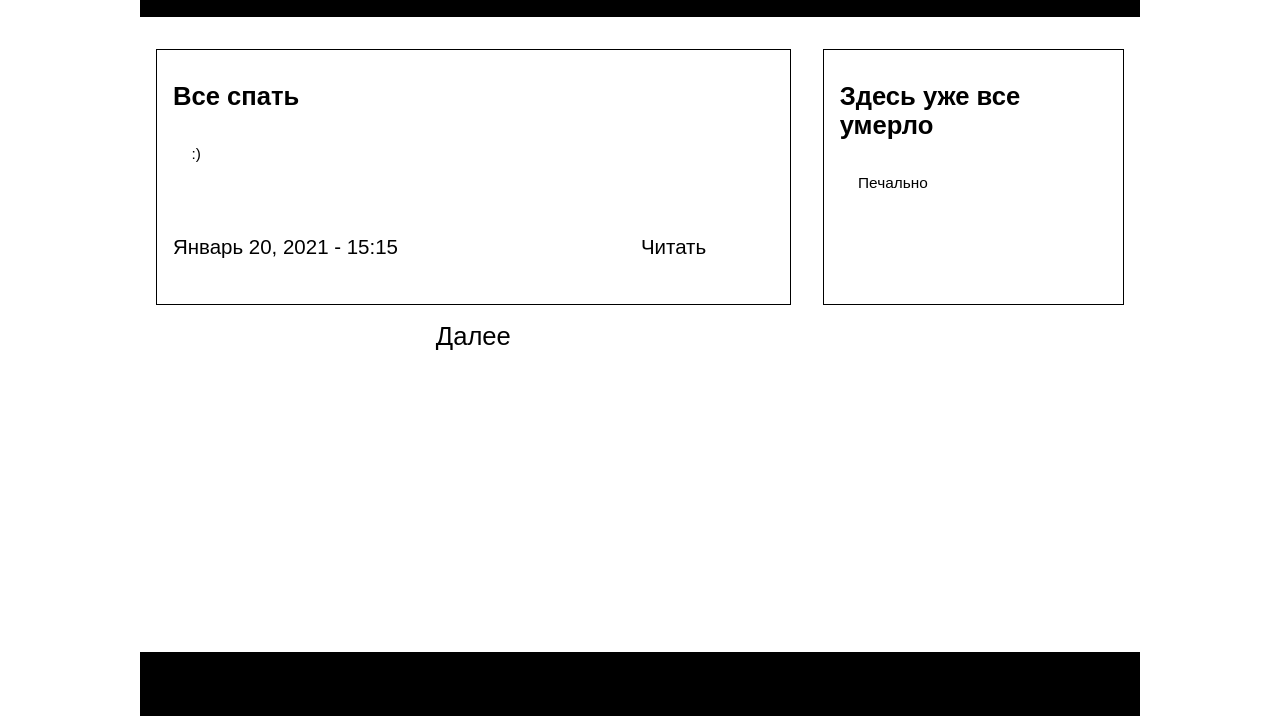
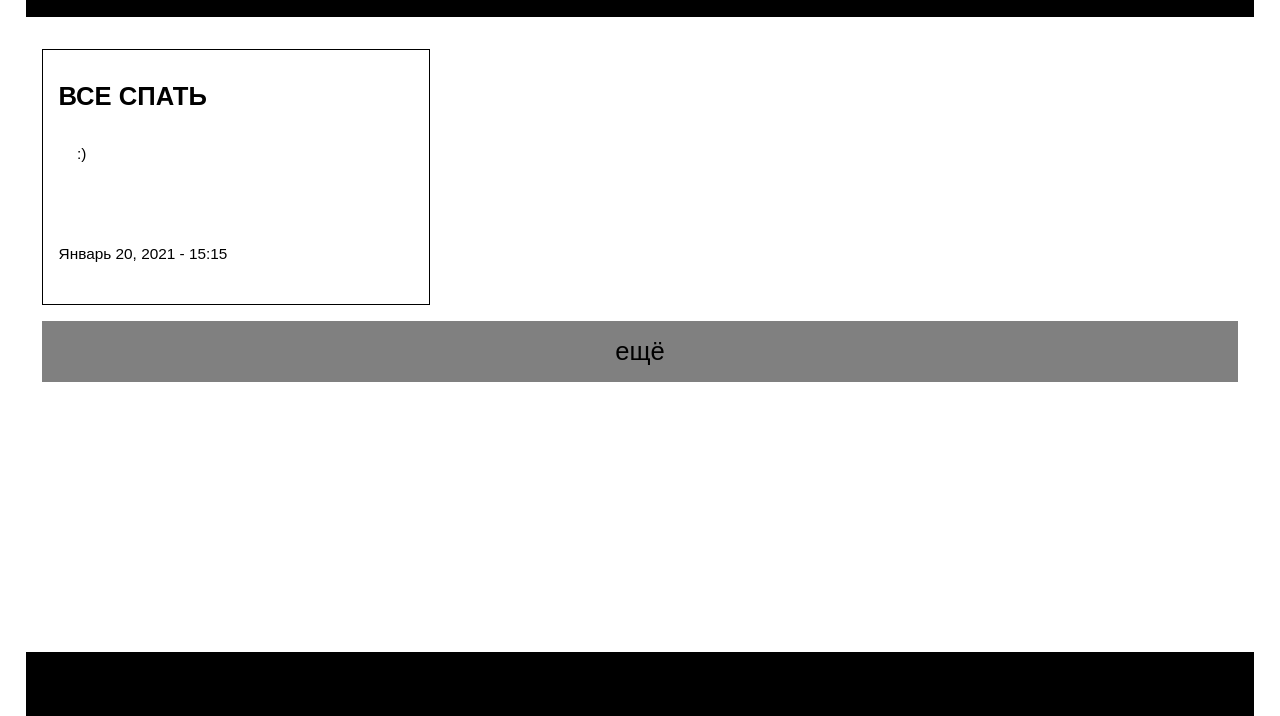
Before and after one commit to ElijahBitkov/whiteblog, a Gatsby site: page / in a window 1280 px wide. Shown: the part 84-800 px from the top of the page. Built offline with nearby package versions, Linux system fonts and the light colour scheme; Gatsby itself is replaced by a stand-in of ours.

Commit message:
9 commit

```diff
--- a/src/components/layout.js
+++ b/src/components/layout.js
@@ -24,9 +24,6 @@ export default function Layout({children, sideContent, onclick}) {
                 <header className = "dc header__wrapper header">
                     <h1 className = "title__header">{data.site.siteMetadata.title}</h1>
                 </header>
-                <aside className = "sidebar__wrapper column dc">
-                    {sideContent}
-                </aside>
                 <main className = "main__wrapper dc">
 
                         {children}
--- a/src/components/post-face.js
+++ b/src/components/post-face.js
@@ -23,7 +23,7 @@ const PostFace = ({title, date, slug, children, datetime}) => (
             {children}
         </AnotherSection>
         <Date__section datetime = {datetime}>{date}</Date__section>
-        <Link className = "not-work0000 row-center" to = {slug}>Читать</Link>
+        <Link className = "not-work0000 row-center" to = {slug}></Link>
     </Article>
 )
 
--- a/src/components/section/date.js
+++ b/src/components/section/date.js
@@ -2,7 +2,7 @@ import styled from "styled-components"
 
 
 const Date__section = styled.time `
-    font-size: .8em;
+    font-size: .6em;
     align-self: center;
 `
 
--- a/src/components/section/title.js
+++ b/src/components/section/title.js
@@ -3,6 +3,7 @@ import styled from "styled-components"
 const Title__section = styled.h2 `
     font-weight: 600;
     font-size: 1em;
+    text-transform: uppercase;
 `
 
 export default Title__section
--- a/src/components/styled/global-style.js
+++ b/src/components/styled/global-style.js
@@ -10,12 +10,11 @@ const Globalstyle = createGlobalStyle `
         font-family: 'IBM Plex Sans', sans-serif;
     }
     .wrapper {
-        width: min(1000px, 96%);
+        width: min(1280px, 96%);
         min-height: 100vh;
         margin: 0 auto;
         display: grid;
-        grid-template-areas: "head head" "main side" "foot foot";
-        grid-template-columns: 2fr 1fr;
+        grid-template-areas: "head" "main" "foot";
         grid-template-rows: max-content auto max-content;
     }
 
@@ -38,8 +37,8 @@ const Globalstyle = createGlobalStyle `
         color: inherit;
         font-size: .8em;
         text-decoration: none;
-        align-self: center;
-        justify-self: center;
+        grid-row: 1/3;
+        grid-column: 1/4;
     }
 
     .db {
@@ -49,6 +48,7 @@ const Globalstyle = createGlobalStyle `
 
     .title__header {
         font-size: 1rem;
+        text-transform: uppercase;
     }
 
     .another-section {
@@ -59,9 +59,9 @@ const Globalstyle = createGlobalStyle `
         font-weight: 600;
         font-size: .6
     }
-    .column {
+    .facedash {
         display: grid;
-        grid-template-columns: 1fr;
+        grid-template-columns: 1fr 1fr 1fr;
         grid-gap: .5rem;
         grid-auto-rows: minmax(8rem, max-content);
     }
@@ -75,10 +75,19 @@ const Globalstyle = createGlobalStyle `
         align-self: start;
         width: 100%;
         cursor: pointer;
+        background-color: grey;
+        padding: .5rem 0;
+    }
+    .post {
+        width: min(680px, 96%);
+        margin: 0 auto;
+        display: grid;
+        min-height: 100%;
+        grid-template-rows: max-content auto max-content;
     }
     .footer {
         background-color: black;
-        color: white
+        color: white;
     }
     .footer__wrapper {
         grid-area: foot;
--- a/src/pages/index.js
+++ b/src/pages/index.js
@@ -9,7 +9,7 @@ import dateTranslate from "../components/date-translate"
 
 const IndexPage = () => {
 
-  const [count, setCount] =  useState(3)
+  const [count, setCount] =  useState(6)
 
   const data =  useStaticQuery(graphql`
   query  {
@@ -37,16 +37,8 @@ const IndexPage = () => {
   }
 
     return (
-    <Layout
-      sideContent = {
-        <>
-          <AnotherSection title = "Здесь уже все умерло" className='db dc'>
-            Печально
-          </AnotherSection>
-        </>
-      }
-    >
-      <div className='column'>
+    <Layout>
+      <div className='facedash'>
       {data.allMarkdownRemark.edges.slice(0, count).map((e) => (
         <PostFace
           title = {e.node.frontmatter.title}
@@ -58,7 +50,7 @@ const IndexPage = () => {
         </PostFace>
       ))}
       </div>
-      <button className = "next mt-d5rem" onClick={() => limiter(count, qposts)}>Далее</button>
+      <button className = "next mt-d5rem" onClick={() => limiter(count, qposts)}>ещё</button>
     </Layout>
     )
 }
```
Also changed, not shown: src/templates/blogTemplate.js (+6 -11 lines).
